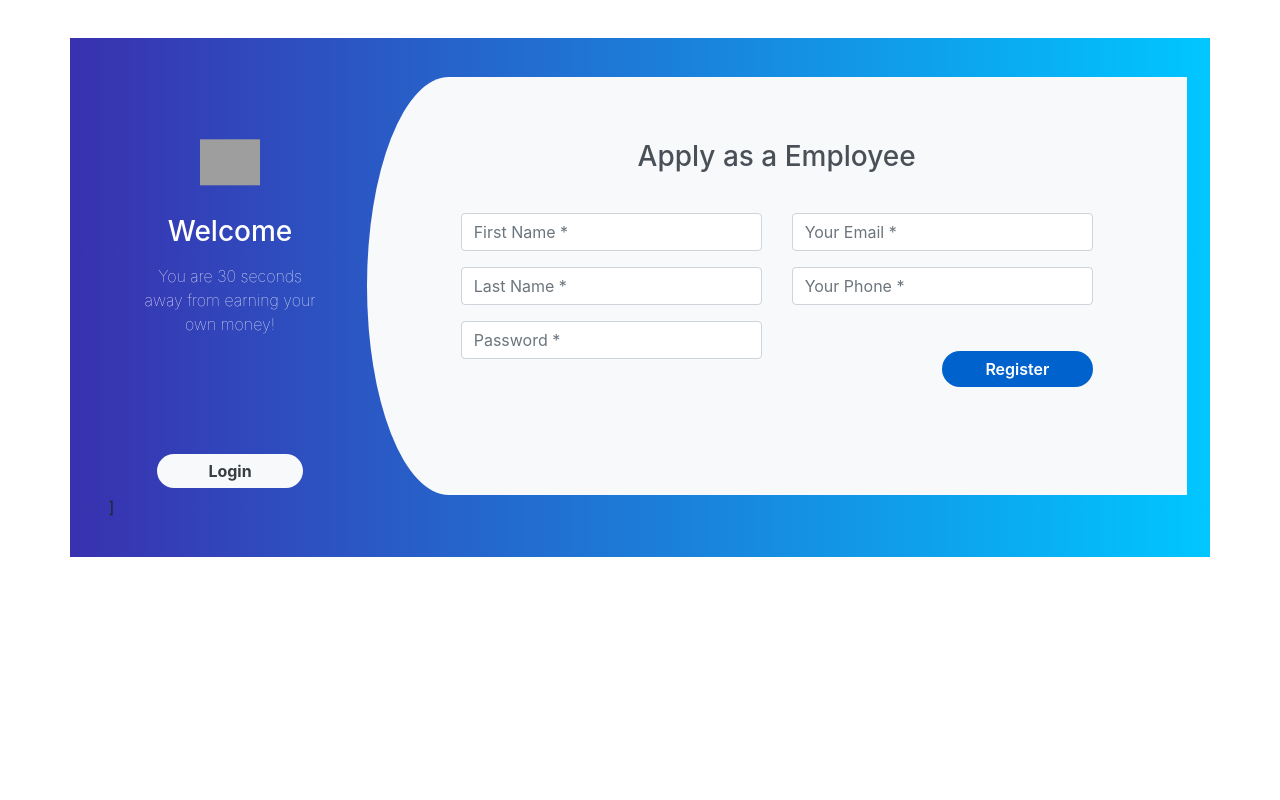
After one commit to rudresh04thakur/met, a PHP site: page /mvc/view/register.php in a window 1280 px wide. The commit adds this page. Run offline with PHP 8.4, Linux system fonts and the light colour scheme; some libraries are stand-ins or nearby versions; grey boxes are pictures that could not be loaded.

Commit message:
second commit

```diff
--- /dev/null
+++ b/mvc/assets/css/style.css
@@ -0,0 +1,95 @@
+.register{
+    background: -webkit-linear-gradient(left, #3931af, #00c6ff);
+    margin-top: 3%;
+    padding: 3%;
+}
+.register-left{
+    text-align: center;
+    color: #fff;
+    margin-top: 4%;
+}
+.register-left input{
+    border: none;
+    border-radius: 1.5rem;
+    padding: 2%;
+    width: 60%;
+    background: #f8f9fa;
+    font-weight: bold;
+    color: #383d41;
+    margin-top: 30%;
+    margin-bottom: 3%;
+    cursor: pointer;
+}
+.register-right{
+    background: #f8f9fa;
+    border-top-left-radius: 10% 50%;
+    border-bottom-left-radius: 10% 50%;
+}
+.register-left img{
+    margin-top: 15%;
+    margin-bottom: 5%;
+    width: 25%;
+    -webkit-animation: mover 2s infinite  alternate;
+    animation: mover 1s infinite  alternate;
+}
+@-webkit-keyframes mover {
+    0% { transform: translateY(0); }
+    100% { transform: translateY(-20px); }
+}
+@keyframes mover {
+    0% { transform: translateY(0); }
+    100% { transform: translateY(-20px); }
+}
+.register-left p{
+    font-weight: lighter;
+    padding: 12%;
+    margin-top: -9%;
+}
+.register .register-form{
+    padding: 10%;
+    margin-top: 10%;
+}
+.btnRegister{
+    float: right;
+    margin-top: 10%;
+    border: none;
+    border-radius: 1.5rem;
+    padding: 2%;
+    background: #0062cc;
+    color: #fff;
+    font-weight: 600;
+    width: 50%;
+    cursor: pointer;
+}
+.register .nav-tabs{
+    margin-top: 3%;
+    border: none;
+    background: #0062cc;
+    border-radius: 1.5rem;
+    width: 28%;
+    float: right;
+}
+.register .nav-tabs .nav-link{
+    padding: 2%;
+    height: 34px;
+    font-weight: 600;
+    color: #fff;
+    border-top-right-radius: 1.5rem;
+    border-bottom-right-radius: 1.5rem;
+}
+.register .nav-tabs .nav-link:hover{
+    border: none;
+}
+.register .nav-tabs .nav-link.active{
+    width: 100px;
+    color: #0062cc;
+    border: 2px solid #0062cc;
+    border-top-left-radius: 1.5rem;
+    border-bottom-left-radius: 1.5rem;
+}
+.register-heading{
+    text-align: center;
+    margin-top: 8%;
+    margin-bottom: -15%;
+    color: #495057;
+}
--- /dev/null
+++ b/mvc/index.php
@@ -0,0 +1,3 @@
+<?php
+    header("Location: ./view/index.php")
+?>
--- /dev/null
+++ b/mvc/view/register.php
@@ -0,0 +1,56 @@
+<html>
+    <head>
+        <meta charset="UTF-8">
+        <meta name="viewport" content="width=device-width, initial-scale=1.0">
+        <meta http-equiv="X-UA-Compatible" content="ie=edge">
+        <title>Register Page</title>
+        <link href="https://maxcdn.bootstrapcdn.com/bootstrap/4.1.1/css/bootstrap.min.css" rel="stylesheet" id="bootstrap-css">
+        <script src="https://maxcdn.bootstrapcdn.com/bootstrap/4.1.1/js/bootstrap.min.js"></script>
+        <script src="https://cdnjs.cloudflare.com/ajax/libs/jquery/3.2.1/jquery.min.js"></script>
+        <!------ Include the above in your HEAD tag ---------->
+        <link href="../assets/css/style.css" rel="stylesheet" />
+    </head>
+    <body>
+        <div class="container register">
+            <div class="row">
+                <div class="col-md-3 register-left">
+                    <img src="https://image.ibb.co/n7oTvU/logo_white.png" alt=""/>
+                    <h3>Welcome</h3>
+                    <p>You are 30 seconds away from earning your own money!</p>
+                    <input type="submit" name="" value="Login"/><br/>
+                </div>
+                <div class="col-md-9 register-right">
+                    <div class="tab-content" id="myTabContent">
+                        <div class="tab-pane fade show active" id="home" role="tabpanel" aria-labelledby="home-tab">
+                            <h3 class="register-heading">Apply as a Employee</h3>
+                            <form method="post" action="/met/mvc/controller/users.php" class="row register-form">
+                                <div class="col-md-6">
+                                    <div class="form-group">
+                                        <input name="fname" type="text" class="form-control" placeholder="First Name *" value="" />
+                                    </div>
+                                    <div class="form-group">
+                                        <input name="lname" type="text" class="form-control" placeholder="Last Name *" value="" />
+                                    </div>
+                                    <div class="form-group">
+                                        <input type="password" name="password" class="form-control" placeholder="Password *" value="" />
+                                    </div>
+
+                                </div>
+                                <div class="col-md-6">
+                                    <div class="form-group">
+                                        <input type="email" class="form-control" name="email" placeholder="Your Email *" value="" />
+                                    </div>
+                                    <div class="form-group">
+                                        <input type="text" minlength="10" maxlength="10" name="mobile" name="txtEmpPhone" class="form-control" placeholder="Your Phone *" value="" />
+                                    </div>
+                                    <input type="submit" name="register" class="btnRegister"  value="Register"/>
+                                </div>
+                            </form>
+                        </div>
+
+                    </div>
+                </div>
+            </div>]
+        </div>
+    </body>
+</html>
--- a/oops.php
+++ b/oops.php
@@ -47,8 +47,6 @@
         }
     }
     $auth->__deconstruct();
-
-
     class auth{
         public $demo  = 210;
         function __construct(){
```
Also changed, not shown: met.sql (added, +74 -0 lines), mvc/controller/users.php (added, +30 -0 lines), mvc/model/register.php (added, +27 -0 lines), mvc/view/index.php (added, +12 -0 lines), mvc/view/list.php (added).
